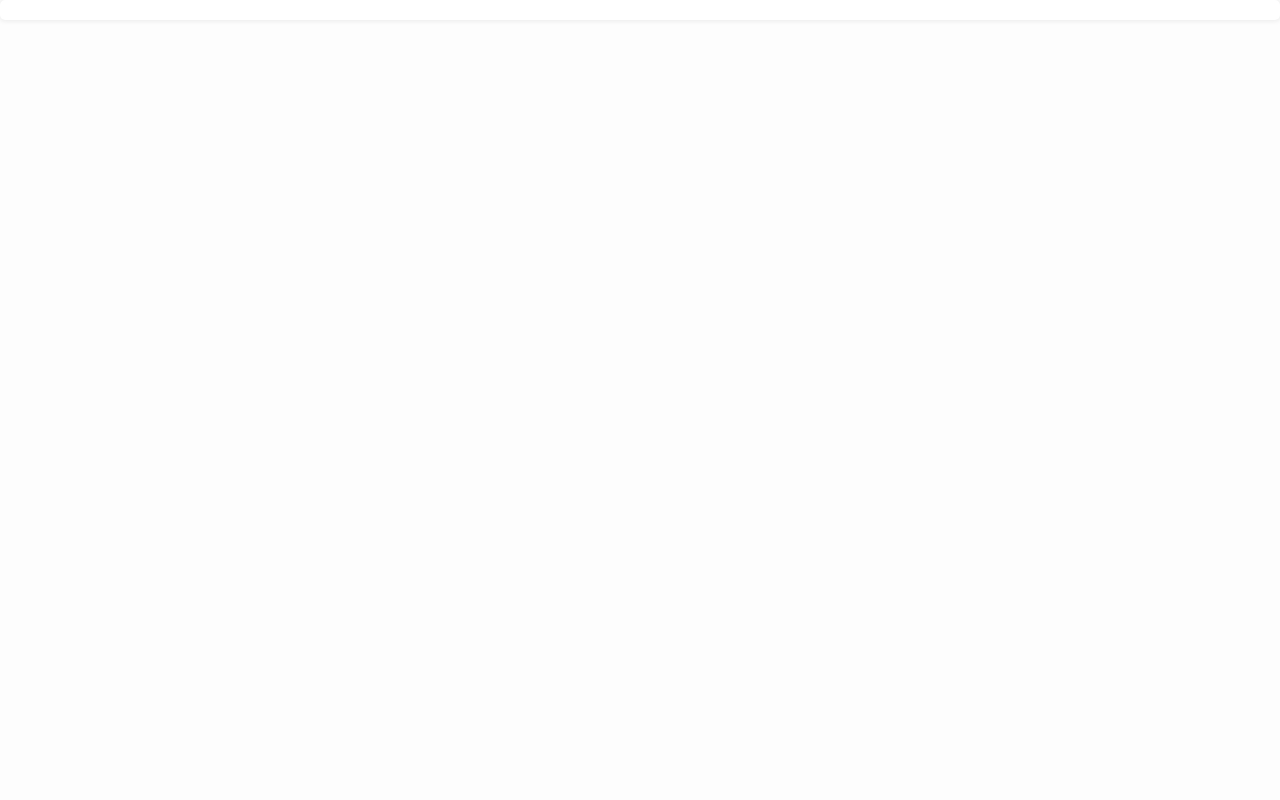
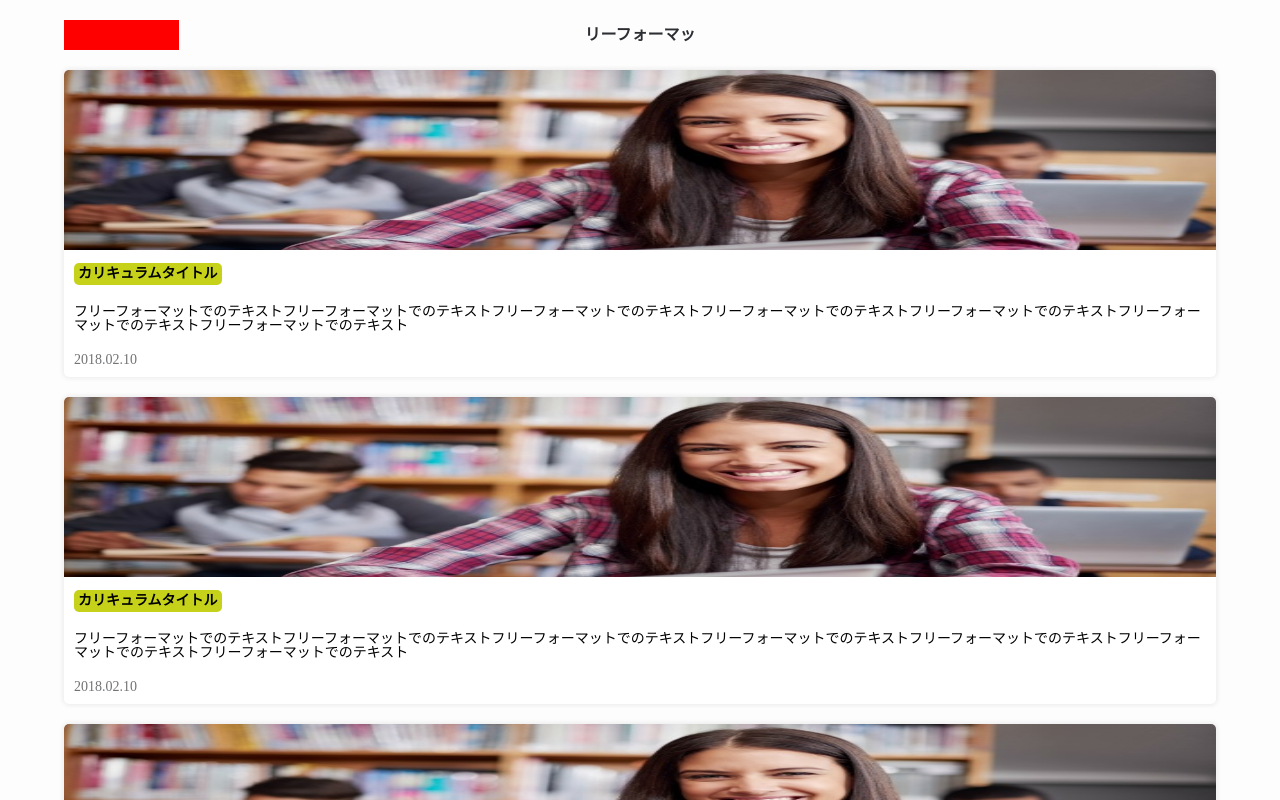
Before and after one commit to dank-1/ntqtrial, a Vue app: page /#/note-list in a window 1280 px wide. Built offline with nearby package versions, Linux system fonts and the light colour scheme; no server answers.

Commit message:
Note List

```diff
--- a/src/App.vue
+++ b/src/App.vue
@@ -74,8 +74,7 @@ table {
 }
 
 .item-box__media {
-  border-top-left-radius: 5px;
-  border-top-right-radius: 5px;
+
 }
 
 .item-box__content {
--- /dev/null
+++ b/src/components/Header.vue
@@ -0,0 +1,52 @@
+<template>
+  <div class='header'>
+    <span class='icon-back' @click="handleBack('dantri.com.vn')"></span>
+    <span class='title'> リーフォーマッ </span>
+  </div>
+</template>
+
+<script>
+export default {
+  name: 'header',
+  methods: {
+    /**
+      * Back Url
+      * @param url
+      *
+      * @function toggleSelect
+      */
+
+    handleBack(url) {
+        this.$router.push(url);
+    },
+  }
+}
+</script>
+
+<style>
+.header {
+  width: 90%;
+  margin:5px auto;
+  margin-top:20px;
+  height: 30px;
+}
+.header .icon-back{
+  background-image: '/static/img/icons/icon_back.png';
+  background:red;
+  width:10%;
+  height:30px;
+  display:block;
+  float: left;
+}
+
+.header .title {
+  width:80%;
+  height:30px;
+  display:block;
+  float: left;
+  text-align: center;
+  line-height: 30px;
+  font-weight: bold;
+}
+
+</style>
--- a/src/components/NoteList.vue
+++ b/src/components/NoteList.vue
@@ -1,26 +1,150 @@
 <template>
   <section class="screen-box">
-    <header />
+    <header>
+      <div class='header'>
+        <span class='icon-back' @click="handleBack('dantri.com.vn')"></span>
+        <span class='title'> リーフォーマッ </span>
+      </div>
+    </header>
     <main>
-      <section class="item-box">
-        <div class="item-box__media" />
-        <div class="item-box__content" />
+      <section class="item-box item-note-list" v-for="itemNoteList in noteList">
+        <div class="item-box__media">
+          <img v-bind:src="itemNoteList.image" v-bind:alt="itemNoteList.title" />
+        </div>
+        <div class="item-box__content">
+          <span class='title'> {{ itemNoteList.title }}</span>
+          <div class='description'>
+             {{ itemNoteList.description }}
+          </div>
+          <span class='created-date'> {{ itemNoteList.createDate }}</span>
+        </div>
       </section>
+
+      <button class='submit-note-list'>練習ノート</button>
     </main>
   </section>
 </template>
 
 <script>
+// import Header from '@./Header'
 export default {
   name: 'NoteList',
   data () {
     return {
+        noteList: [
+          { title: 'カリキュラムタイトル', image: './static/img/student.jpg', description: 'フリーフォーマットでのテキストフリーフォーマットでのテキストフリーフォーマットでのテキストフリーフォーマットでのテキストフリーフォーマットでのテキストフリーフォーマットでのテキストフリーフォーマットでのテキスト', createDate: '2018.02.10' },
+          { title: 'カリキュラムタイトル', image: './static/img/student.jpg', description: 'フリーフォーマットでのテキストフリーフォーマットでのテキストフリーフォーマットでのテキストフリーフォーマットでのテキストフリーフォーマットでのテキストフリーフォーマットでのテキストフリーフォーマットでのテキスト', createDate: '2018.02.10' },
+          { title: 'カリキュラムタイトル', image: './static/img/student.jpg', description: 'フリーフォーマットでのテキストフリーフォーマットでのテキストフリーフォーマットでのテキストフリーフォーマットでのテキストフリーフォーマットでのテキストフリーフォーマットでのテキストフリーフォーマットでのテキスト', createDate: '2018.02.10' },
+          { title: 'カリキュラムタイトル', image: './static/img/student.jpg', description: 'フリーフォーマットでのテキストフリーフォーマットでのテキストフリーフォーマットでのテキストフリーフォーマットでのテキストフリーフォーマットでのテキストフリーフォーマットでのテキストフリーフォーマットでのテキスト', createDate: '2018.02.10' },
+      ]
+    }
+  },
 
-    }
+  methods: {
+    /**
+      * Back Url
+      * @param url
+      *
+      * @function toggleSelect
+      */
+
+    handleBack(url) {
+        this.$router.push(url);
+    },
   }
 }
 </script>
 
 <style>
+.header {
+  width: 90%;
+  margin:5px auto;
+  margin-top:20px;
+  height: 30px;
+}
+.header .icon-back{
+  background-image: '/static/img/icons/icon_back.png';
+  background:red;
+  width:10%;
+  height:30px;
+  display:block;
+  float: left;
+}
+
+.header .title {
+  width:80%;
+  height:30px;
+  display:block;
+  float: left;
+  text-align: center;
+  line-height: 30px;
+  font-weight: bold;
+}
+
+.item-note-list{
+  width: 90%;
+  margin:20px auto;
+  font-size: 14px;
+}
+
+.item-note-list{
+  border-top-left-radius: 5px;
+  border-top-right-radius: 5px;
+  box-shadow: 0px 0px 5px 1px #eaeaea;
+  -moz-box-shadow: 0px 0px 5px 1px #eaeaea;
+  -webkit-box-shadow: 0px 0px 5px 1px #eaeaea;
+}
+
+.item-note-list .item-box__media img {
+  width:100%;
+  height:180px;
+  border-top-left-radius: 5px;
+  border-top-right-radius: 5px;
+}
+
+.item-note-list .item-box__content span.title {
+  display:inline-block;
+  background: #c5d219;
+  border-radius: 5px;
+  padding:4px;
+  color: black;
+  font-weight: bold;
+}
+
+.item-note-list .item-box__content .description {
+  margin: 20px auto;
+  color: black;
+}
+
+.item-note-list .item-box__content span.created-date {
+  color: #727375;
+}
+
+.submit-note-list {
+    width:80%;
+    margin: 10px auto;
+    display: inline-block;
+    margin-bottom: 0;
+    font-weight: 400;
+    text-align: center;
+    white-space: nowrap;
+    vertical-align: middle;
+    -ms-touch-action: manipulation;
+    touch-action: manipulation;
+    cursor: pointer;
+    background-image: none;
+    border: 1px solid transparent;
+    padding: 6px 12px;
+    font-size: 14px;
+    line-height: 1.42857143;
+    border-radius: 4px;
+    -webkit-user-select: none;
+    -moz-user-select: none;
+    -ms-user-select: none;
+    user-select: none;
+    color: #fff;
+    background-color: #e4327d;
+    border-color: #d43f3a;
+}
 
 </style>
```
Also changed, not shown: static/img/icons/icon_back.png (added), static/img/student.jpg (added).
